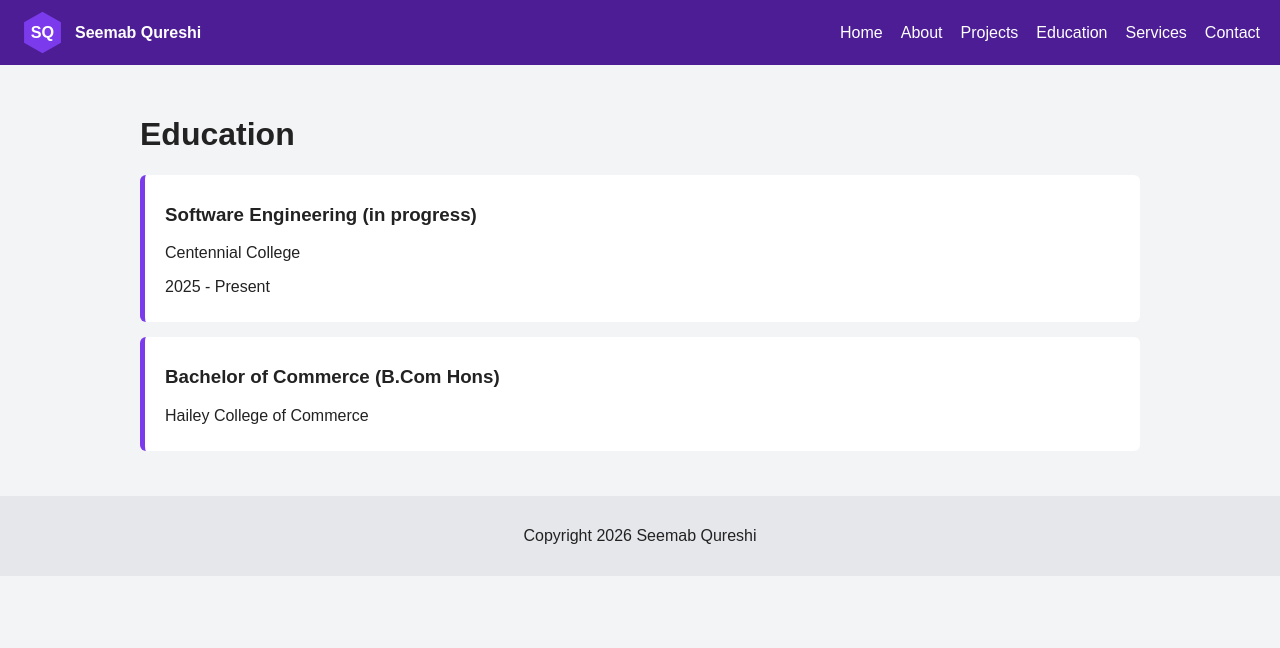
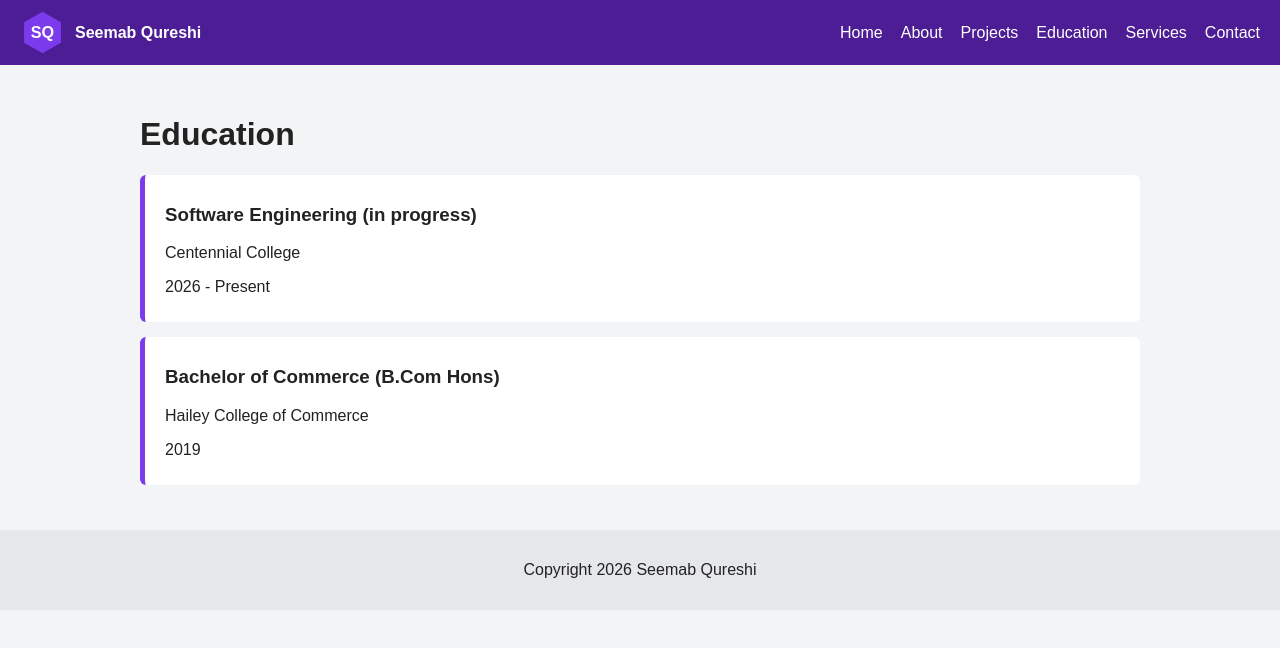
Before and after one commit to seemab01/COMP229-Portfolio, a React (Vite) app: page /education in a window 1280 px wide. Shown: the top 648 px of the page. Built offline with nearby package versions, Linux system fonts and the light colour scheme.

Commit message:
Add education dates

```diff
--- a/src/pages/Education.jsx
+++ b/src/pages/Education.jsx
@@ -7,12 +7,13 @@ function Education() {
       <div className="education-item">
         <h3>Software Engineering (in progress)</h3>
         <p>Centennial College</p>
-        <p>2025 - Present</p>
+        <p>2026 - Present</p>
       </div>
 
       <div className="education-item">
         <h3>Bachelor of Commerce (B.Com Hons)</h3>
         <p>Hailey College of Commerce</p>
+        <p>2019</p>
       </div>
     </div>
   )
```
Also changed, not shown: 1 other file (tests, documents, lock files or other folders).
